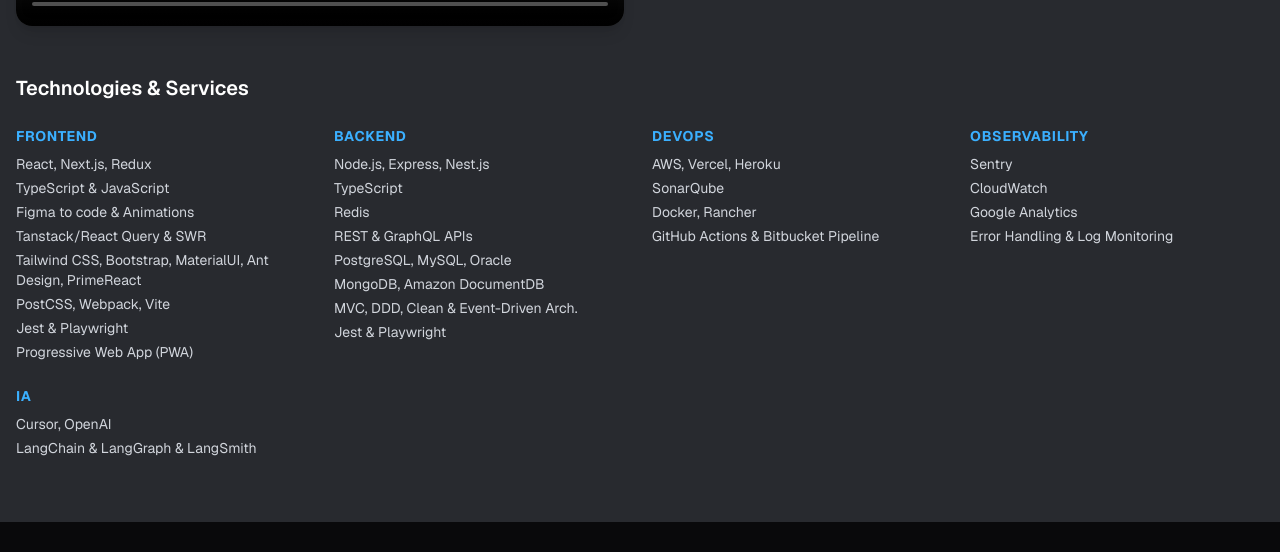
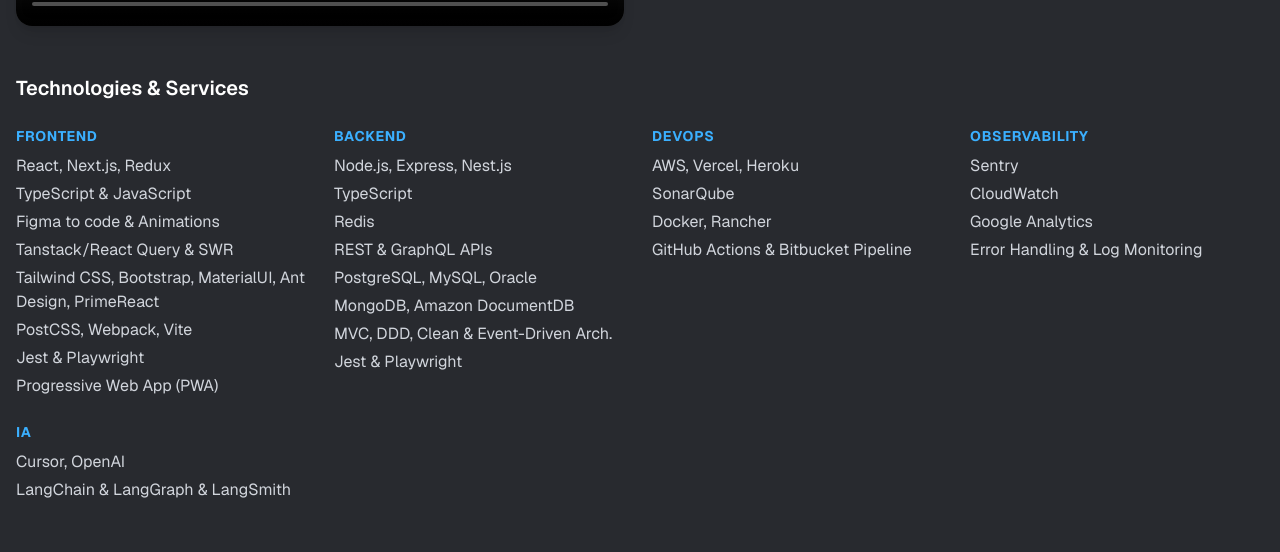
Before and after one commit to venuziano/portfolio, a Next.js app: page / in a window 1280 px wide. Shown: the part 858-1410 px from the top of the page. Built offline with nearby package versions, Linux system fonts and the light colour scheme; no server answers; grey boxes are pictures that could not be loaded.

Commit message:
ADD: Adjust about me section font size

```diff
--- a/src/components/AboutSection.tsx
+++ b/src/components/AboutSection.tsx
@@ -42,7 +42,7 @@
             Technologies & Services
           </h3>
 
-          <div className="grid grid-cols-1 sm:grid-cols-2 lg:grid-cols-4 gap-6 text-gray-300 text-sm">
+          <div className="grid grid-cols-1 sm:grid-cols-2 lg:grid-cols-4 gap-6 text-gray-300">
             <div>
               <h4 className="text-sm uppercase tracking-wider font-bold mb-2 text-[#3bb0ff]">
                 Frontend
```
